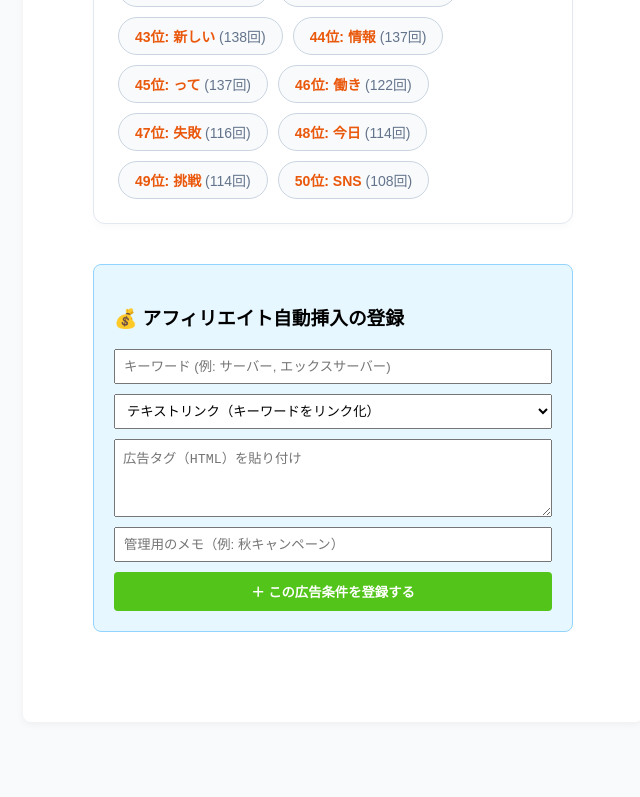
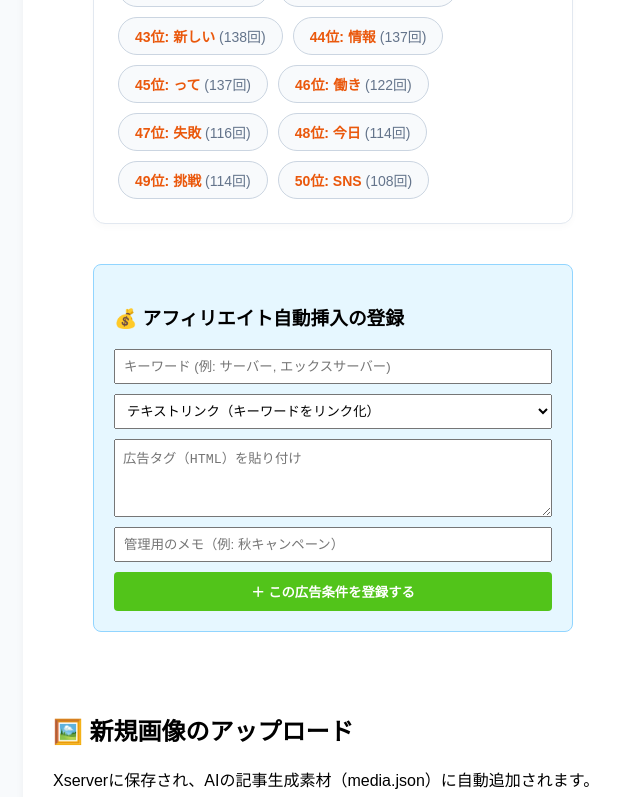
Before and after one commit to shotaro0222/conconsalsal.com, a Next.js app: page /admin in a window 1280 px wide. Shown: the part 2000-2797 px from the top of the page, without its empty margins (117-757 px from the left). Built offline with nearby package versions, Linux system fonts and the light colour scheme.

Commit message:
Update page.tsx

```diff
--- a/src/app/admin/page.tsx
+++ b/src/app/admin/page.tsx
@@ -1,6 +1,8 @@
 import fs from 'fs';
 import path from 'path';
 import AdminClient from './AdminClient';
+// ★追加：作成した画像アップローダーをインポート
+import ImageUploader from '@/components/ImageUploader';
 
 export default function AdminPage() {
   const postsDirectory = path.join(process.cwd(), 'content/posts');
@@ -55,6 +57,24 @@ export default function AdminPage() {
     console.error("キーワード解析エラー:", error);
   }
 
-  // ★変更：filesを画面側に渡す
-  return <AdminClient keywords={sortedWords} files={articleFiles} />;
+  // ★変更：AdminClientとImageUploaderを並べるレイアウトに変更
+  return (
+    <div className="min-h-screen bg-gray-50">
+      <div className="max-w-7xl mx-auto">
+        <div className="grid grid-cols-1 lg:grid-cols-3 gap-8">
+
+          {/* 左側（メイン）：既存の記事一覧とキーワード解析 */}
+          <div className="lg:col-span-2">
+            <AdminClient keywords={sortedWords} files={articleFiles} />
+          </div>
+
+          {/* 右側（サイドバー）：画像アップローダー */}
+          <div className="lg:col-span-1">
+            <ImageUploader />
+          </div>
+
+        </div>
+      </div>
+    </div>
+  );
 }
```
